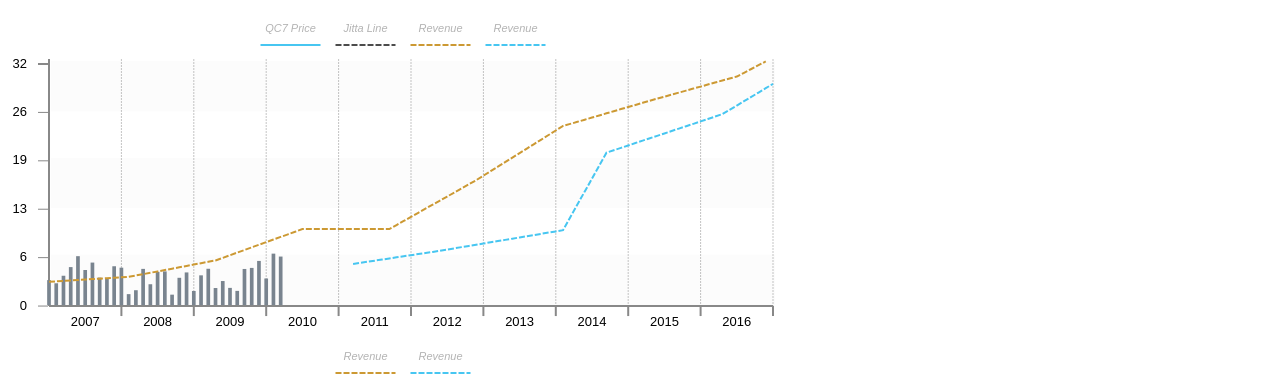
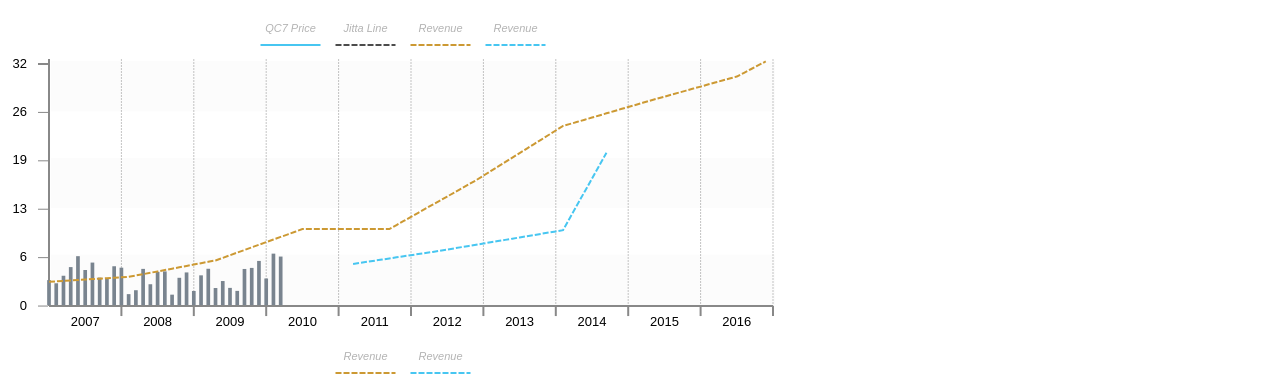
Before and after one commit to jitta/jchart, a website: page docs/index.html in a window 1280 px wide. Shown: the part 610-1002 px from the top of the page. Drawn offline with Linux system fonts and the light colour scheme.

Commit message:
update examples

```diff
--- a/docs/js/line-object-data.js
+++ b/docs/js/line-object-data.js
@@ -66,10 +66,10 @@
         "value": 20.278
       },
       "2015-7": {
-        "value": 25.367
+        "value": 0.000
       },
       "2016-2": {
-        "value": 29.367
+        "value": 0.000
       }
     },
     "style": {
```
Also changed, not shown: docs/index.html (line endings or trailing spaces).
